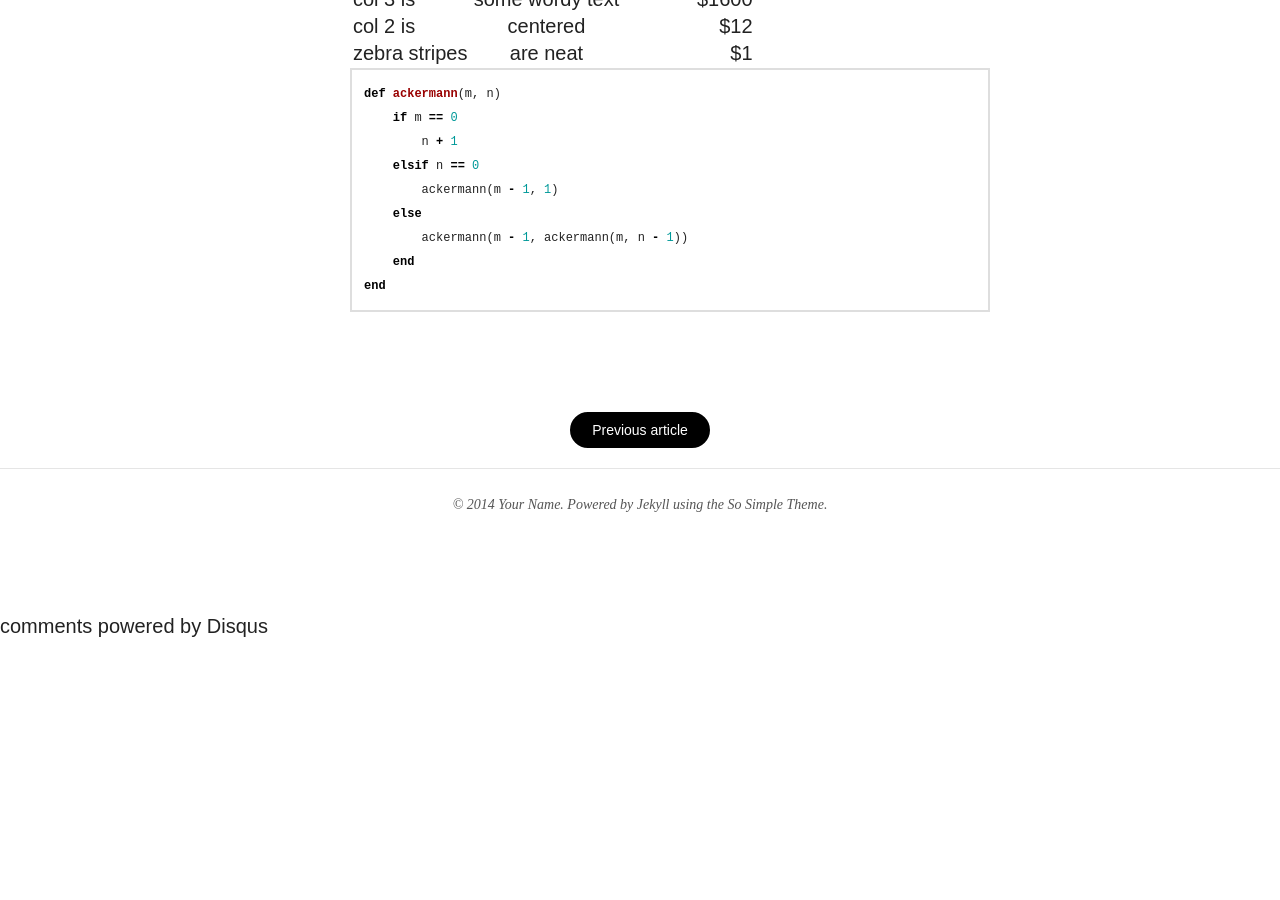
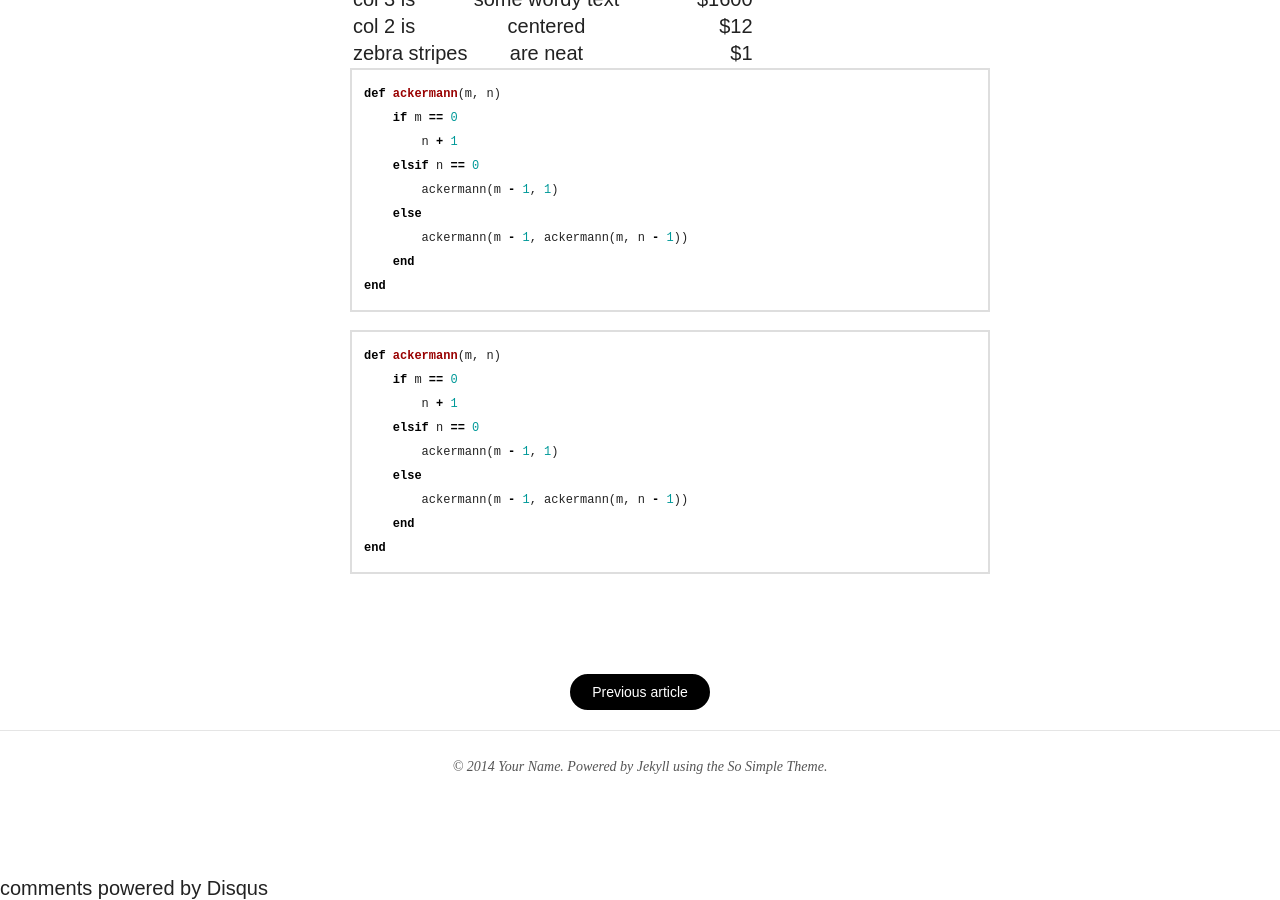
Before and after one commit to lleii/lleii.github.io, a Jekyll site: the page built from _posts/2014-05-30-md-test.md, in a window 1280 px wide and 900 px high, scrolled down 3456 px. Built offline with Jekyll 4.4.1, drawn with Linux system fonts in a browser that asks for light colours; nearby versions of some CDN libraries; comment, search, counter and statistics services are not loaded; before the commit the page ends 4094 px from its top, so only the background shows below that.

Commit message:
nil commit msg

````diff
--- a/_config.yml
+++ b/_config.yml
@@ -64,6 +64,7 @@ kramdown:
   entity_output: as_char
   toc_levels: 1..6
   use_coderay: false
+  input: GFM
 
   coderay:
     coderay_line_numbers:
--- a/_posts/2014-05-30-md-test.md
+++ b/_posts/2014-05-30-md-test.md
@@ -188,4 +188,17 @@ end
 ```
 
 
+~~~ruby
+def ackermann(m, n)
+    if m == 0
+        n + 1
+    elsif n == 0
+        ackermann(m - 1, 1)
+    else
+        ackermann(m - 1, ackermann(m, n - 1))
+    end
+end
+~~~
+
+
 [GFM]: https://help.github.com/articles/github-flavored-markdown
````
